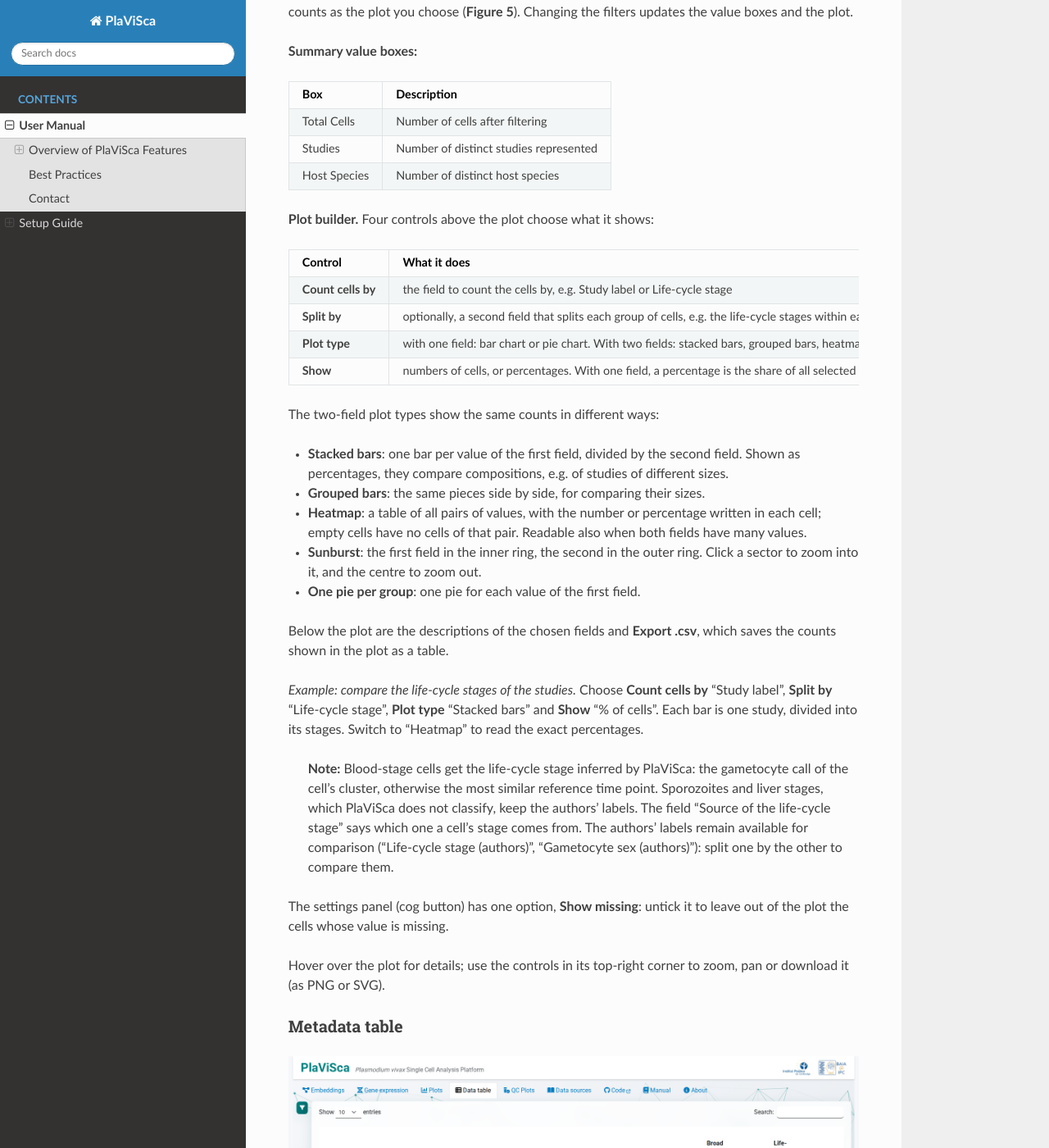
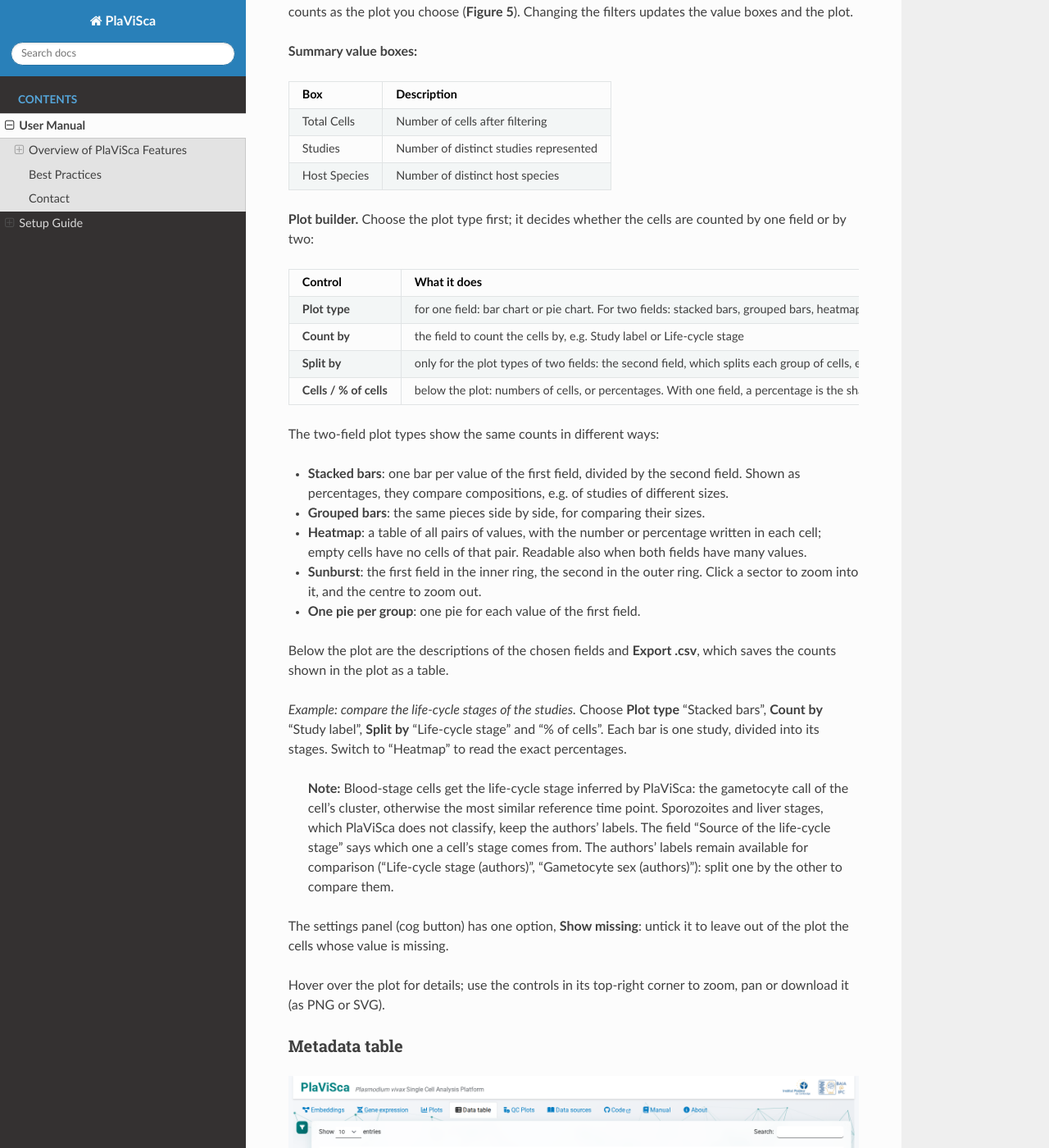
Before and after one commit to baia-ipc/PlaViSCA-app, a Sphinx documentation site: the page built from manual/docs/source/user_manual.md, in a window 1280 px wide and 1400 px high, scrolled down 5169 px. Shown: the whole window at 82% size. Built offline with Sphinx 7.4.7 and the Read the Docs theme 3.1.0, drawn with Linux system fonts in a browser that asks for light colours.

Commit message:
Metadata plots: choose the plot type first
The plot type menu comes first, grouped into one- and two-category types;
"Split by" is shown only for the two-category types and has no "Nothing"
option. The Cells / % of cells choice moves below the plot.

```diff
--- a/manual/docs/source/user_manual.md
+++ b/manual/docs/source/user_manual.md
@@ -112,14 +112,14 @@
 | Studies       | Number of distinct studies represented |
 | Host Species  | Number of distinct host species        |
 
-**Plot builder.** Four controls above the plot choose what it shows:
+**Plot builder.** Choose the plot type first; it decides whether the cells are counted by one field or by two:
 
 | Control | What it does |
 |---|---|
-| **Count cells by** | the field to count the cells by, e.g. Study label or Life-cycle stage |
-| **Split by** | optionally, a second field that splits each group of cells, e.g. the life-cycle stages within each study; "Nothing" counts by one field only |
-| **Plot type** | with one field: bar chart or pie chart. With two fields: stacked bars, grouped bars, heatmap, sunburst, or one pie per group (up to 12 groups) |
-| **Show** | numbers of cells, or percentages. With one field, a percentage is the share of all selected cells; with two fields, the share of the cells with the same value of the first field (each bar of a stacked bar chart then adds up to 100%) |
+| **Plot type** | for one field: bar chart or pie chart. For two fields: stacked bars, grouped bars, heatmap, sunburst, or one pie per group (up to 12 groups) |
+| **Count by** | the field to count the cells by, e.g. Study label or Life-cycle stage |
+| **Split by** | only for the plot types of two fields: the second field, which splits each group of cells, e.g. the life-cycle stages within each study |
+| **Cells / % of cells** | below the plot: numbers of cells, or percentages. With one field, a percentage is the share of all selected cells; with two fields, the share of the cells with the same value of the first field (each bar of a stacked bar chart then adds up to 100%) |
 
 The two-field plot types show the same counts in different ways:
 
@@ -131,7 +131,7 @@
 
 Below the plot are the descriptions of the chosen fields and **Export .csv**, which saves the counts shown in the plot as a table.
 
-*Example: compare the life-cycle stages of the studies.* Choose **Count cells by** "Study label", **Split by** "Life-cycle stage", **Plot type** "Stacked bars" and **Show** "% of cells". Each bar is one study, divided into its stages. Switch to "Heatmap" to read the exact percentages.
+*Example: compare the life-cycle stages of the studies.* Choose **Plot type** "Stacked bars", **Count by** "Study label", **Split by** "Life-cycle stage" and "% of cells". Each bar is one study, divided into its stages. Switch to "Heatmap" to read the exact percentages.
 
 > **Note:** Blood-stage cells get the life-cycle stage inferred by PlaViSca: the gametocyte call of the cell's cluster, otherwise the most similar reference time point. Sporozoites and liver stages, which PlaViSca does not classify, keep the authors' labels. The field "Source of the life-cycle stage" says which one a cell's stage comes from. The authors' labels remain available for comparison ("Life-cycle stage (authors)", "Gametocyte sex (authors)"): split one by the other to compare them.
 
--- a/tools/screenshots/manual.yml
+++ b/tools/screenshots/manual.yml
@@ -41,9 +41,9 @@ shots:
     # the example of the manual: life-cycle stages of each study, in %
     steps:
       - drawn: true
+      - select: {id: plot_builder-type, value: stacked}
       - select: {id: plot_builder-split_by, value: detailed_stage}
       - drawn: true
-      - select: {id: plot_builder-type, value: stacked}
       - click: "input[name='plot_builder-show_as'][value='percent']"
     output: manual/docs/source/imgs/plots.png
 
```
Also changed, not shown: 3 other files.
